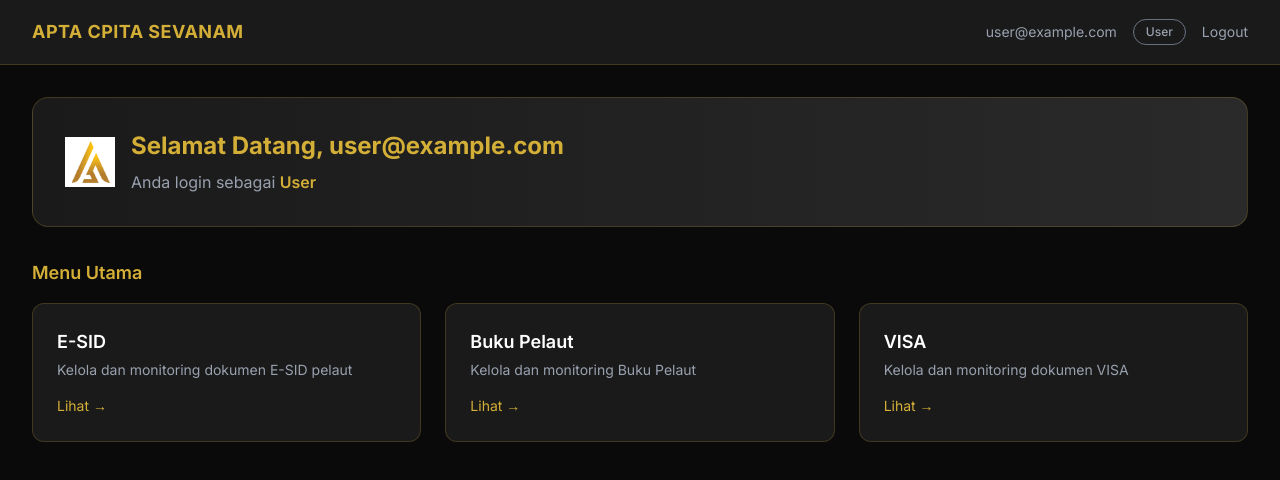
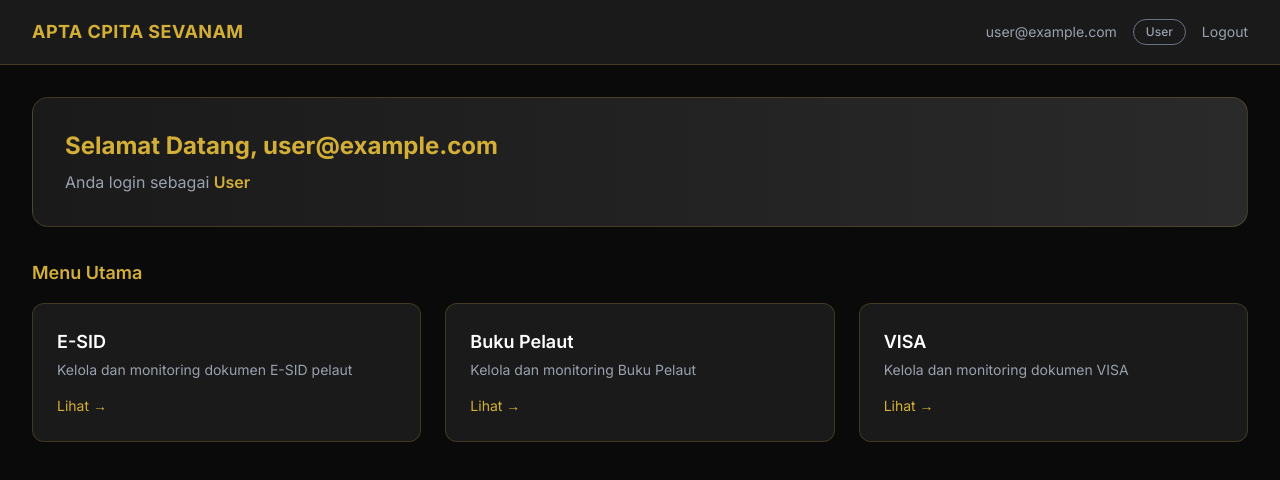
Before and after one commit to adamrmdhn/sharepointcsi, a Next.js app: page /dashboard in a window 1280 px wide. Shown: the top 480 px of the page. Built offline with nearby package versions, Linux system fonts and the light colour scheme; no server answers; sample sign-in values are in the browser's storage.

Commit message:
hapus logo

```diff
--- a/app/dashboard/page.tsx
+++ b/app/dashboard/page.tsx
@@ -82,13 +82,6 @@ export default function DashboardPage() {
       <div className="max-w-7xl mx-auto px-4 sm:px-6 lg:px-8 py-8">
         <div className="bg-gradient-to-r from-[#1a1a1a] to-[#2a2a2a] border border-[#D4AF37]/20 rounded-2xl p-8 mb-8">
           <div className="flex items-center gap-4">
-            <Image
-              src="/logo.png"
-              alt="Logo"
-              width={50}
-              height={50}
-              className="object-contain"
-            />
             <div>
               <h1 className="text-2xl font-bold text-[#D4AF37] mb-2">
                 Selamat Datang, {session.user?.email}
```
